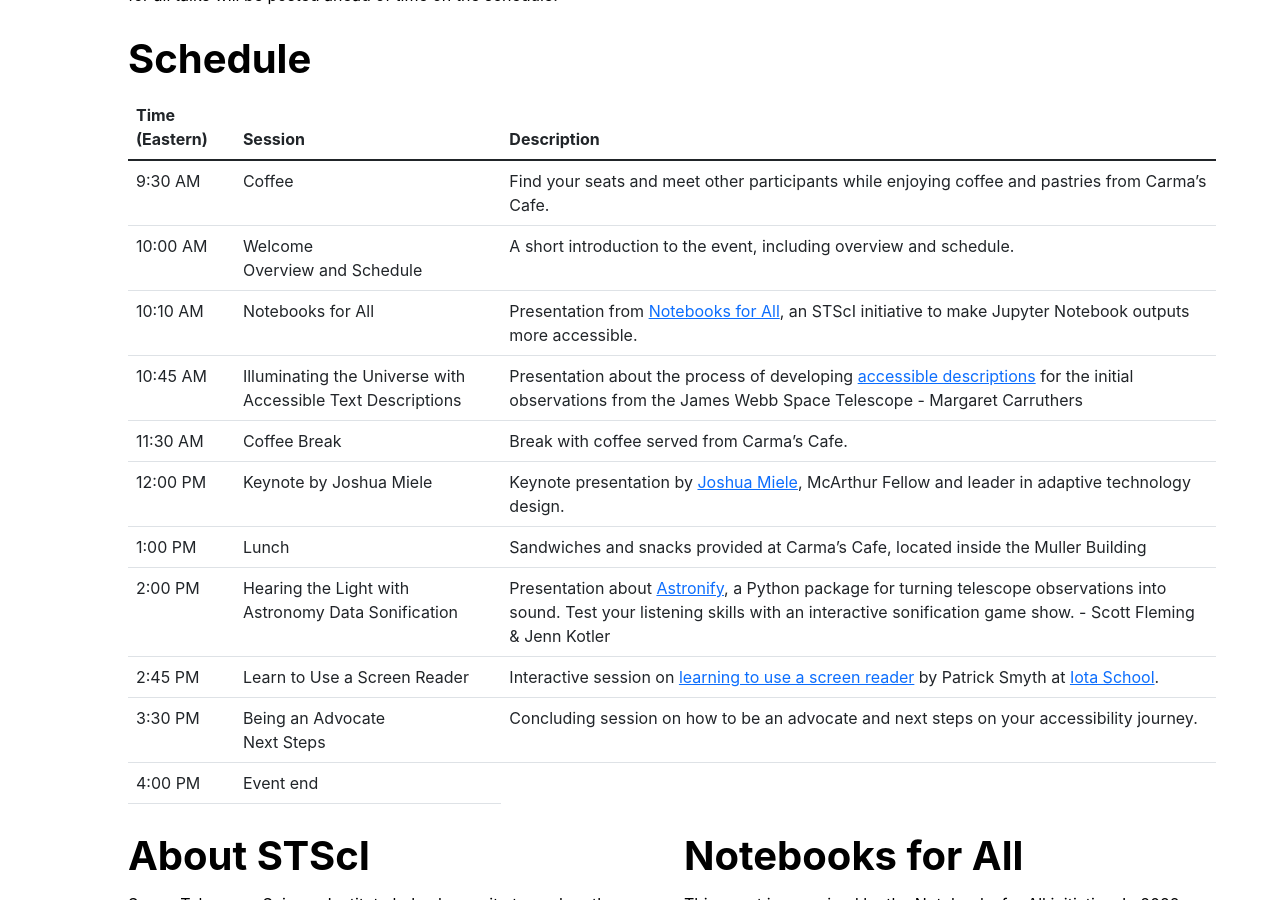
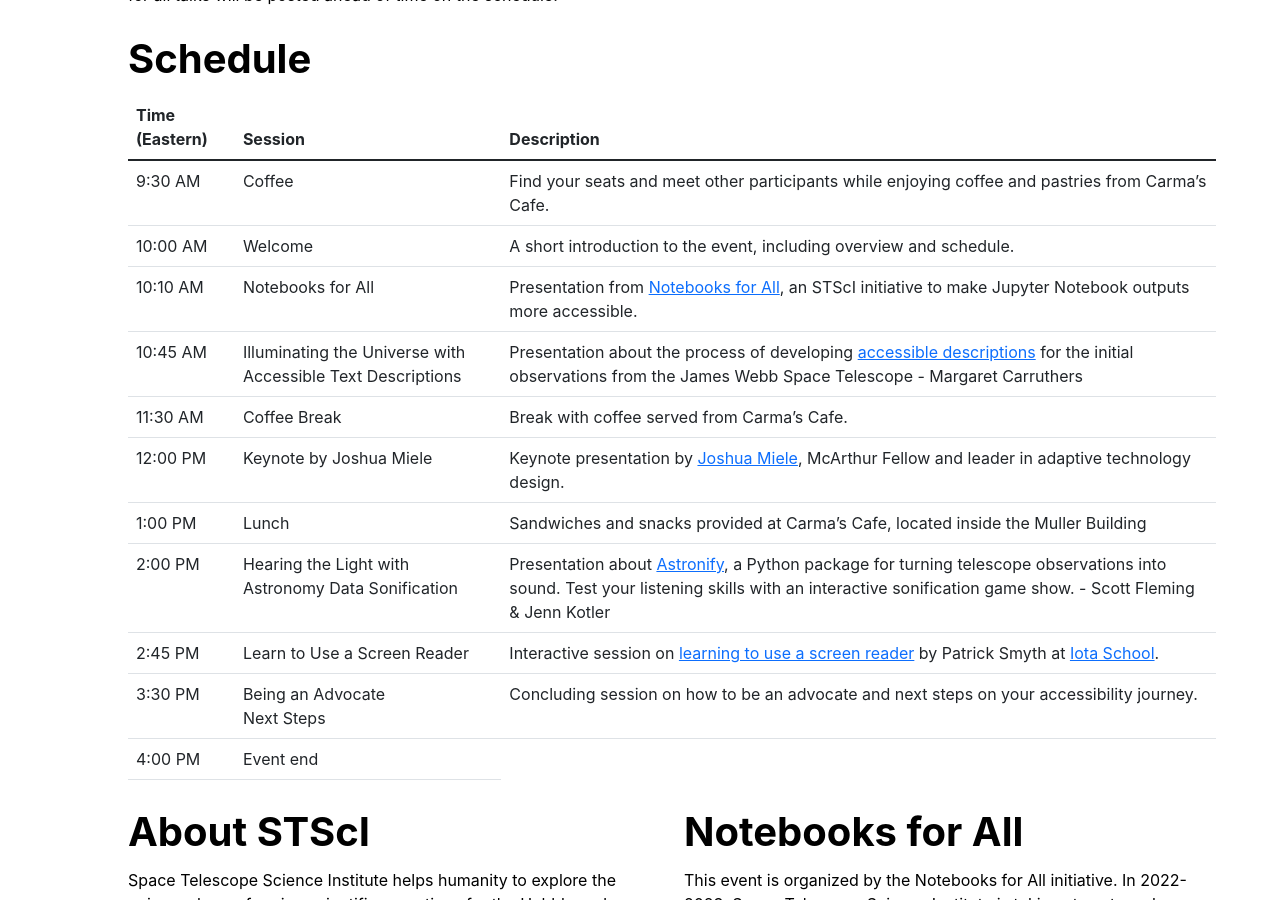
Before and after one commit to Iota-School/nonvisual_data_science_workshops, a Jekyll site: the page built from index.html, in a window 1280 px wide and 900 px high, scrolled down 761 px. Built offline with Jekyll 4.4.1, drawn with Linux system fonts in a browser that asks for light colours.

Commit message:
Changed welcome on schedule

```diff
--- a/index.html
+++ b/index.html
@@ -83,14 +83,7 @@
     <tr>
       <td>10:00 AM</td>
       <td>
-	<ul>
-	  <li>
 	  Welcome
-	  </li>
-	  <li>
-	Overview and Schedule
-	  </li>
-	</ul>
       </td>
       <td>
 	A short introduction to the event, including overview and schedule.
```
